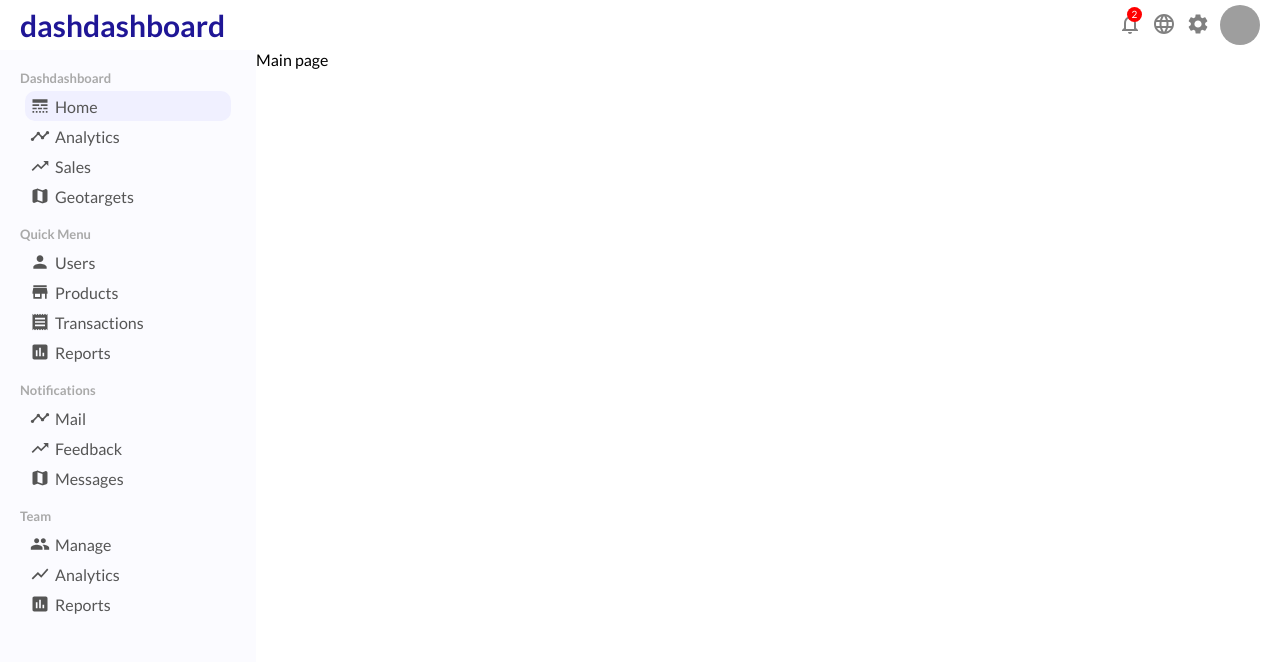
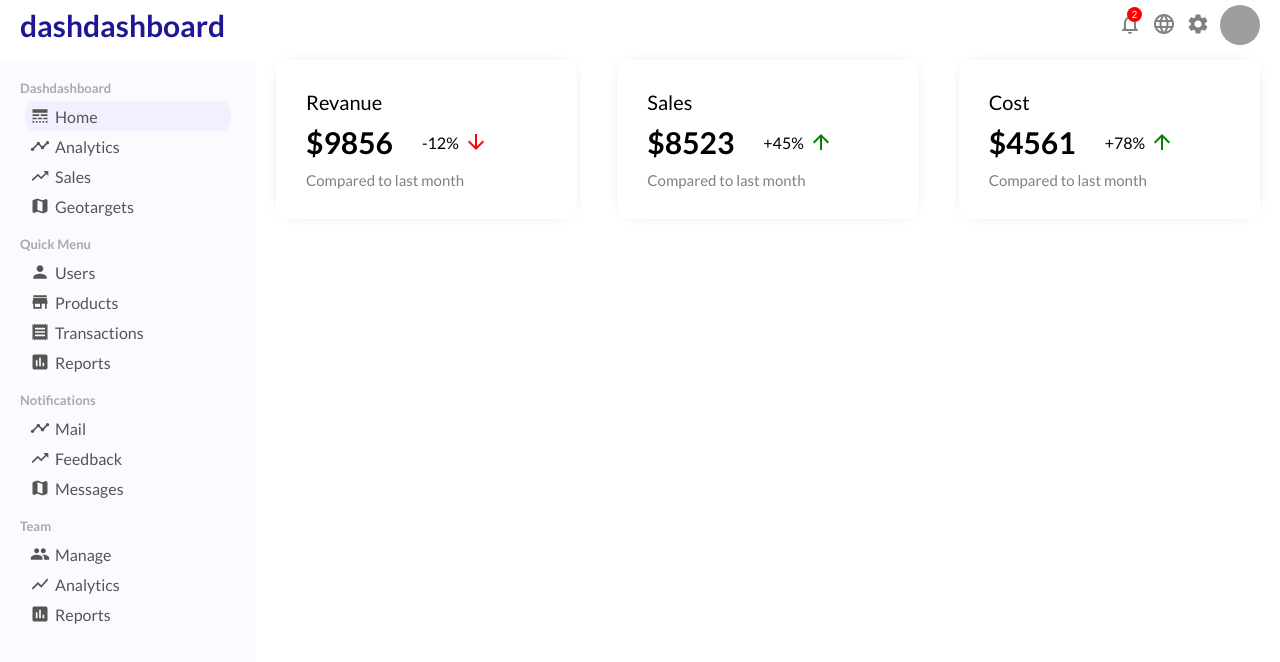
Before and after one commit to ecabigting/DashDashboard, a React (Create React App) app: page / in a window 1280 px wide. Shown: the top 662 px of the page. Built offline with nearby package versions, Linux system fonts and the light colour scheme; grey boxes are pictures that could not be loaded; the HTML template or start-up script is replaced by a standard one.

Commit message:
added home page added featured section component

```diff
--- a/src/App.js
+++ b/src/App.js
@@ -1,6 +1,7 @@
 import Sidebar from "./components/sidebar/Sidebar";
 import Topbar from "./components/topbar/Topbar";
 import "./app.css"
+import Home from "./pages/home/Home";
 
 function App() {
   return (
@@ -8,7 +9,7 @@
       <Topbar/>
       <div className="container">
         <Sidebar/>
-        <div className="mainpage">Main page</div>
+        <Home/>
       </div>
     </div>
   )
--- a/src/app.css
+++ b/src/app.css
@@ -1,5 +1,6 @@
 .container {
     display: flex;
+    margin-top: 10px;
 }
 
 .mainpage{
--- /dev/null
+++ b/src/components/featuredInfo/FeaturedInfo.jsx
@@ -0,0 +1,40 @@
+import { ArrowDownward, ArrowUpward } from "@material-ui/icons"
+import "./featuredInfo.css"
+
+
+export default function FeaturedInfo() {
+    return (
+        <div className="featured">
+            <div className="featuredItem">
+                <span className="featuredTitle">Revanue</span>
+                <div className="featuredMoneyContainer">
+                    <span className="featuredMoney">
+                        $9856
+                    </span>
+                    <span className="featuredMoneyRate">-12% <ArrowDownward className="featuredIcon negative"/></span>
+                </div>
+                <span className="featuredSub">Compared to last month</span>
+            </div>
+            <div className="featuredItem">
+                <span className="featuredTitle">Sales</span>
+                <div className="featuredMoneyContainer">
+                    <span className="featuredMoney">
+                        $8523
+                    </span>
+                    <span className="featuredMoneyRate">+45% <ArrowUpward className="featuredIcon positive"/></span>
+                </div>
+                <span className="featuredSub">Compared to last month</span>
+            </div>
+            <div className="featuredItem">
+                <span className="featuredTitle">Cost</span>
+                <div className="featuredMoneyContainer">
+                    <span className="featuredMoney">
+                        $4561
+                    </span>
+                    <span className="featuredMoneyRate">+78% <ArrowUpward className="featuredIcon positive"/></span>
+                </div>
+                <span className="featuredSub">Compared to last month</span>
+            </div>
+        </div>
+    )
+}
--- /dev/null
+++ b/src/components/featuredInfo/featuredInfo.css
@@ -0,0 +1,53 @@
+.featured {
+    width: 100%;
+    display: flex;
+    justify-content: space-between;
+}
+
+.featuredItem {
+    flex:1;
+    margin:0px 20px;
+    padding:30px;
+    border-radius: 10px;
+    cursor: pointer;
+    -webkit-box-shadow: 0px 0px 15px -10px rgba(0,0,0,0.4);
+    box-shadow: 0px 0px 15px -10px rgba(0,0,0,0.4);
+}
+
+.featuredTitle {
+    font-size: 20px;
+
+}
+
+.featuredMoneyContainer {
+    margin: 10px 0px;
+    display: flex;
+    align-items: center;
+}
+
+.featuredMoney {
+    font-size: 30px;
+    font-weight: bold;
+
+}
+
+.featuredMoneyRate {
+    display: flex;
+    align-items: center;
+    margin-left: 29px;
+}
+
+.featuredIcon {
+    font-size: 28px;
+    margin-left: 5px;
+    color: green;
+}
+
+.featuredIcon.negative {
+    color: red;
+}
+
+.featuredSub {
+    font-size: 15px;
+    color: grey;
+}
--- /dev/null
+++ b/src/pages/home/Home.jsx
@@ -0,0 +1,10 @@
+import FeaturedInfo from "../../components/featuredInfo/FeaturedInfo"
+import "./home.css"
+
+export default function Home() {
+    return (
+        <div className="home">
+            <FeaturedInfo/>
+        </div>
+    )
+}
--- /dev/null
+++ b/src/pages/home/home.css
@@ -0,0 +1,3 @@
+.home {
+    flex:4
+}
```
